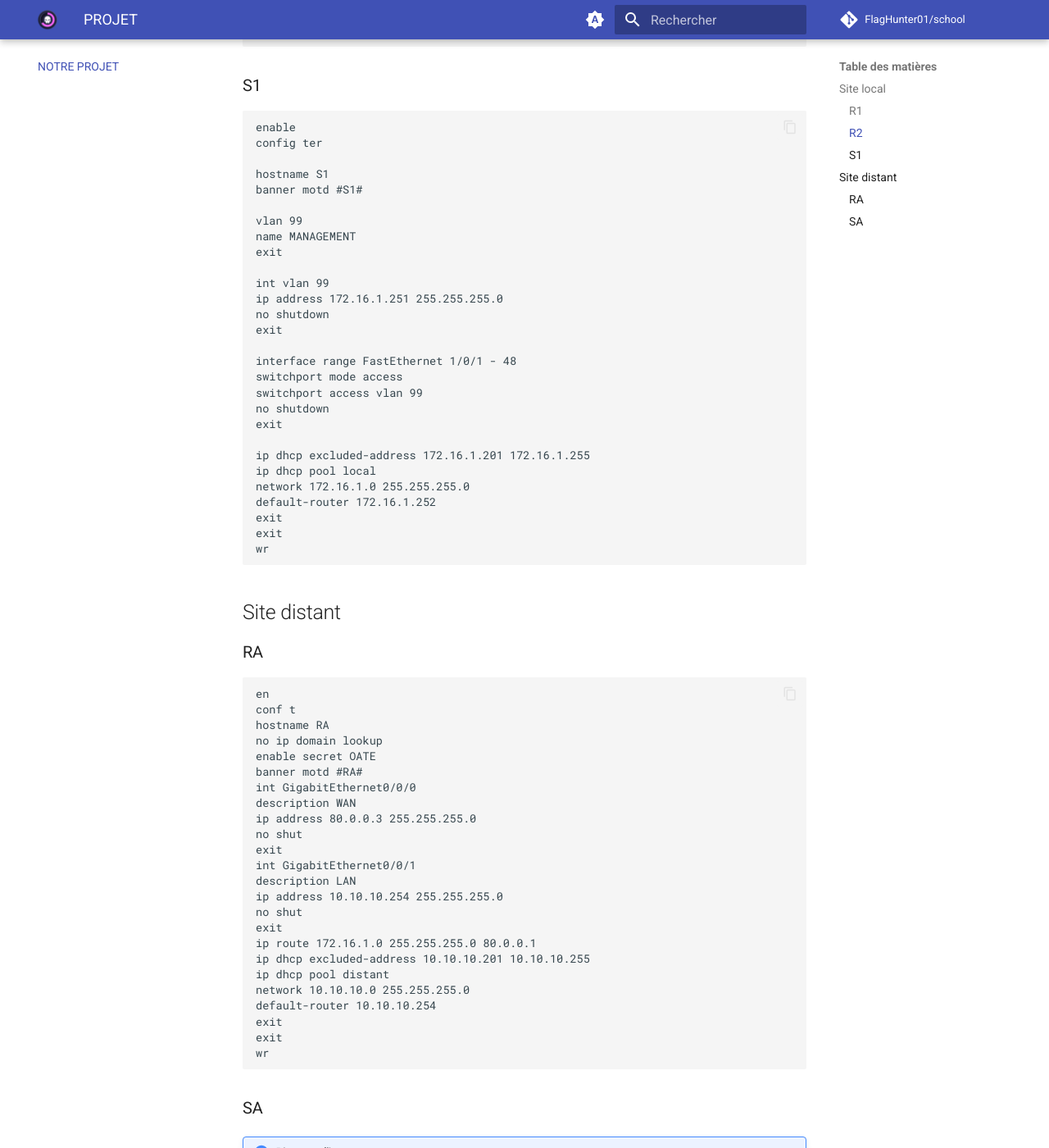
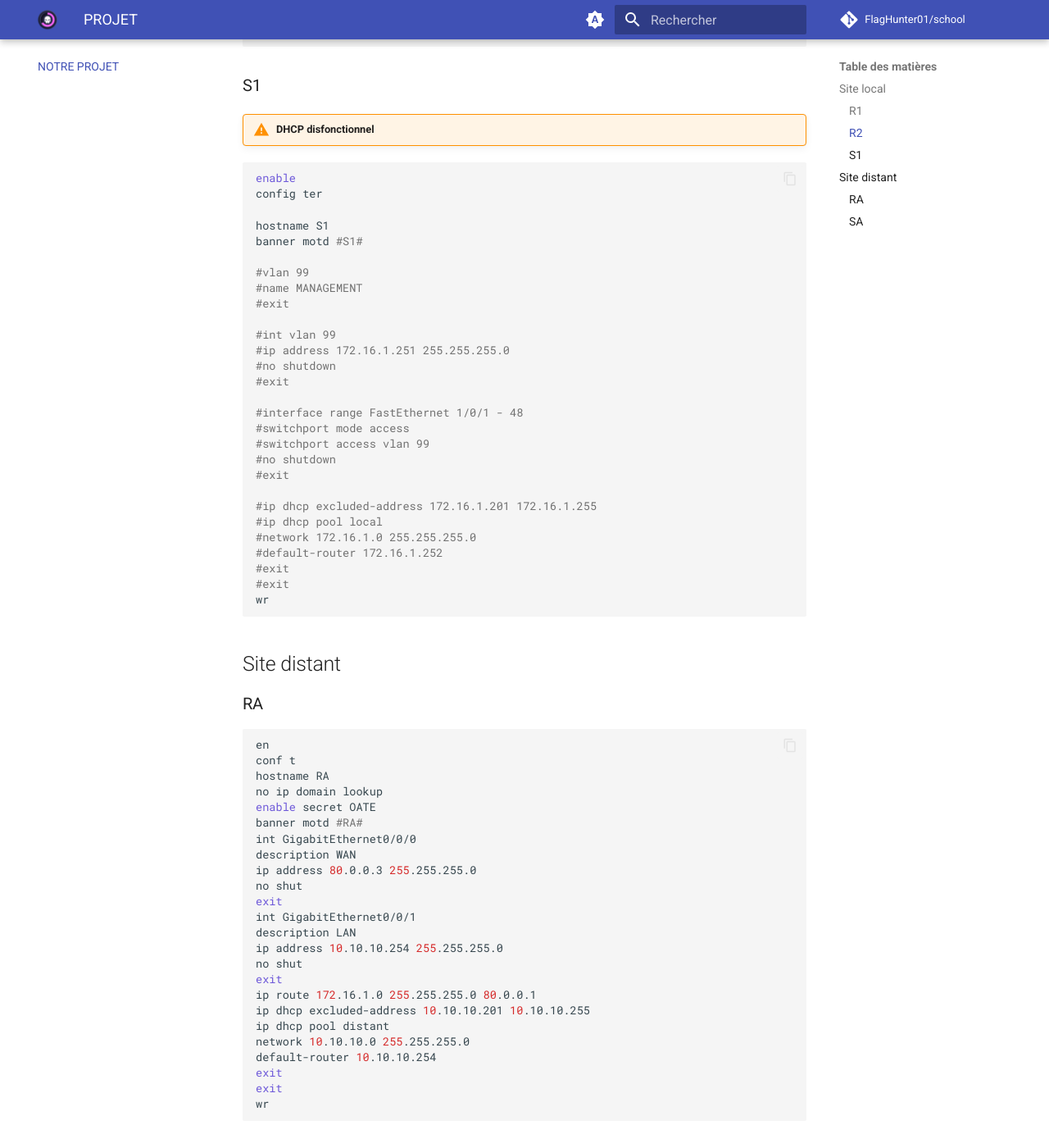
Before and after one commit to FlagHunter01/school, an MkDocs documentation site: the page built from docs/projet.md, in a window 1280 px wide and 1400 px high, scrolled down 1708 px. Shown: the whole window at 82% size. Built offline with MkDocs 1.6.1 and Material for MkDocs 9.7.7, drawn with Linux system fonts in a browser that asks for light colours; comment, search, counter and statistics services are not loaded; some of the changed text lies outside the part shown.

Commit message:
Enlever DHCP

````diff
--- a/docs/projet.md
+++ b/docs/projet.md
@@ -9,7 +9,7 @@ description: C'EST NOTRE PROJET!
 
 ### R1
 
-```
+```sh
 en
 conf t
 
@@ -48,7 +48,7 @@ wr
 
 !!! warning "Shut pour l'instant."
 
-```
+```sh
 en
 conf t
 
@@ -83,34 +83,36 @@ wr
 
 ### S1
 
-```
+!!! warning "DHCP disfonctionnel"
+
+```sh
 enable
 config ter
 
 hostname S1
 banner motd #S1#
 
-vlan 99
-name MANAGEMENT
-exit
+#vlan 99
+#name MANAGEMENT
+#exit
 
-int vlan 99
-ip address 172.16.1.251 255.255.255.0
-no shutdown
-exit
+#int vlan 99
+#ip address 172.16.1.251 255.255.255.0
+#no shutdown
+#exit
 
-interface range FastEthernet 1/0/1 - 48
-switchport mode access
-switchport access vlan 99
-no shutdown
-exit
+#interface range FastEthernet 1/0/1 - 48
+#switchport mode access
+#switchport access vlan 99
+#no shutdown
+#exit
 
-ip dhcp excluded-address 172.16.1.201 172.16.1.255
-ip dhcp pool local
-network 172.16.1.0 255.255.255.0
-default-router 172.16.1.252
-exit
-exit
+#ip dhcp excluded-address 172.16.1.201 172.16.1.255
+#ip dhcp pool local
+#network 172.16.1.0 255.255.255.0
+#default-router 172.16.1.252
+#exit
+#exit
 wr
 ```
 
@@ -118,7 +120,7 @@ wr
 
 ### RA
 
-```
+```sh
 en
 conf t
 hostname RA
````
